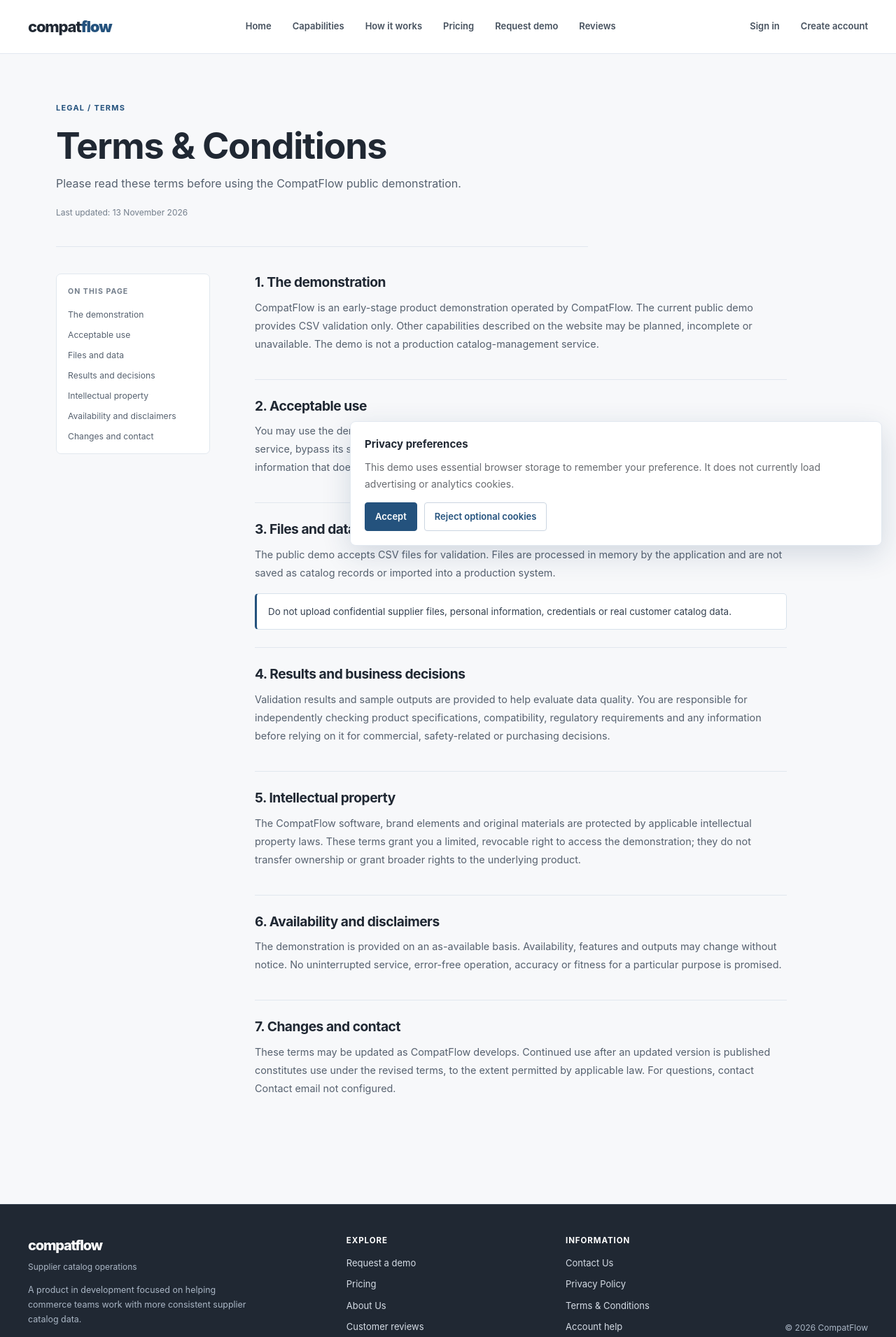
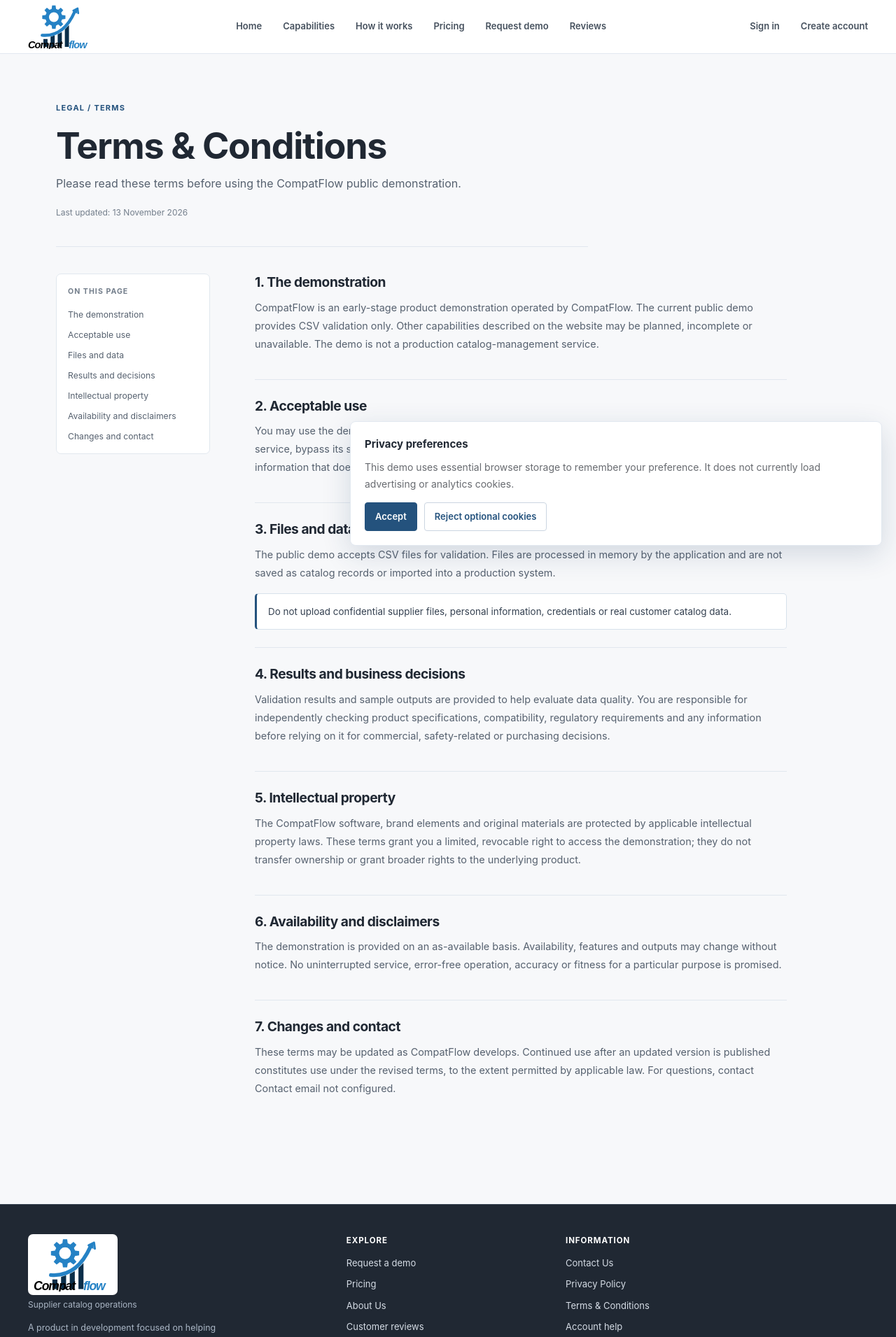
Before and after one commit to Revanth6699/compat-flow, a Next.js app in the folder frontend/: page /terms in a window 1280 px wide. Shown: the top 1911 px of the page at 70% size. Built offline with nearby package versions, Linux system fonts and the light colour scheme; no server answers.

Commit message:
Apply CompatFlow logo across the website (#30)
* Add CompatFlow brand logo asset

* Use CompatFlow logo in site header

* Use CompatFlow logo in site footer

* Set CompatFlow logo as site icon

* Style CompatFlow logo in site header and footer

```diff
--- a/frontend/app/globals.css
+++ b/frontend/app/globals.css
@@ -1751,3 +1751,34 @@ h1, h2, h3, h4, .editorial-heading {
   .team-page .auth-form select,
   .team-page .auth-form .auth-submit { grid-column: 1; grid-row: auto; width: 100%; min-width: 0; }
 }
+
+/* CompatFlow brand logo integration */
+.brand {
+  align-items: center;
+  width: max-content;
+  line-height: 0;
+}
+.brand img {
+  display: block;
+  width: 92px;
+  height: 64px;
+  object-fit: contain;
+}
+.footer-logo-link {
+  display: inline-flex;
+  width: max-content;
+  padding: 5px 8px;
+  border-radius: 7px;
+  background: #fff;
+}
+.footer-logo-link img {
+  display: block;
+  width: 112px;
+  height: 77px;
+  object-fit: contain;
+}
+.footer-brand { align-items: flex-start; }
+@media (max-width: 760px) {
+  .brand img { width: 76px; height: 53px; }
+  .header-inner { min-height: 68px; gap: 12px; }
+}
--- a/frontend/app/layout.tsx
+++ b/frontend/app/layout.tsx
@@ -19,6 +19,11 @@ export const metadata: Metadata = {
   description:
     "Import, normalize, reconcile and prepare supplier catalog changes for ecommerce product data workflows.",
   applicationName: "CompatFlow",
+  icons: {
+    icon: "/compatflow-logo.svg",
+    shortcut: "/compatflow-logo.svg",
+    apple: "/compatflow-logo.svg",
+  },
   openGraph: {
     type: "website",
     siteName: "CompatFlow",
--- a/frontend/components/site-footer.tsx
+++ b/frontend/components/site-footer.tsx
@@ -1,12 +1,13 @@
 "use client";
 
 import Link from "next/link";
+import Image from "next/image";
 import { useAuth } from "@/components/auth-provider";
 export function SiteFooter() {
  const { user } = useAuth();
  return <footer className="site-footer"><div className="container footer">
   <div className="footer-brand">
-   <Link className="footer-brand-name" href="/">compatflow</Link>
+   <Link className="footer-logo-link" href="/" aria-label="CompatFlow home"><Image src="/compatflow-logo.svg" alt="CompatFlow" width={130} height={90} /></Link>
    <span>Supplier catalog operations</span>
    <p className="footer-summary">A product in development focused on helping commerce teams work with more consistent supplier catalog data.</p>
   </div>
--- a/frontend/components/site-header.tsx
+++ b/frontend/components/site-header.tsx
@@ -1,6 +1,7 @@
 "use client";
 
 import Link from "next/link";
+import Image from "next/image";
 import { useAuth } from "@/components/auth-provider";
 import { apiRequest } from "@/lib/auth-client";
 import { useEffect, useState } from "react";
@@ -22,7 +23,7 @@ export function SiteHeader() {
     <header className="site-header">
       <div className="container header-inner">
         <Link className="brand" href="/" aria-label="CompatFlow home">
-          compat<span className="brand-mark">flow</span>
+          <Image src="/compatflow-logo.svg" alt="CompatFlow" width={104} height={72} priority />
         </Link>
         <nav className="nav header-main-nav" aria-label="Main navigation">
           {user ? (
```
Also changed, not shown: frontend/public/compatflow-logo.svg (added).
